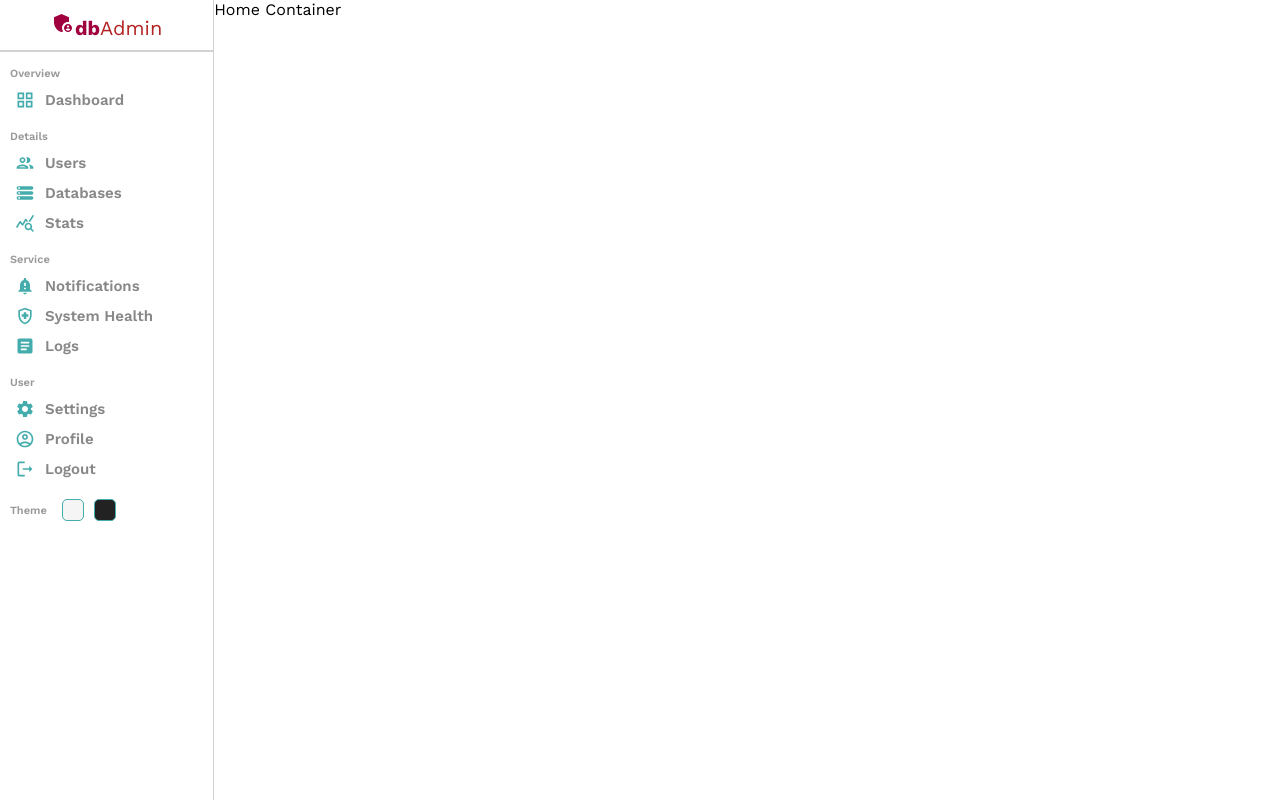
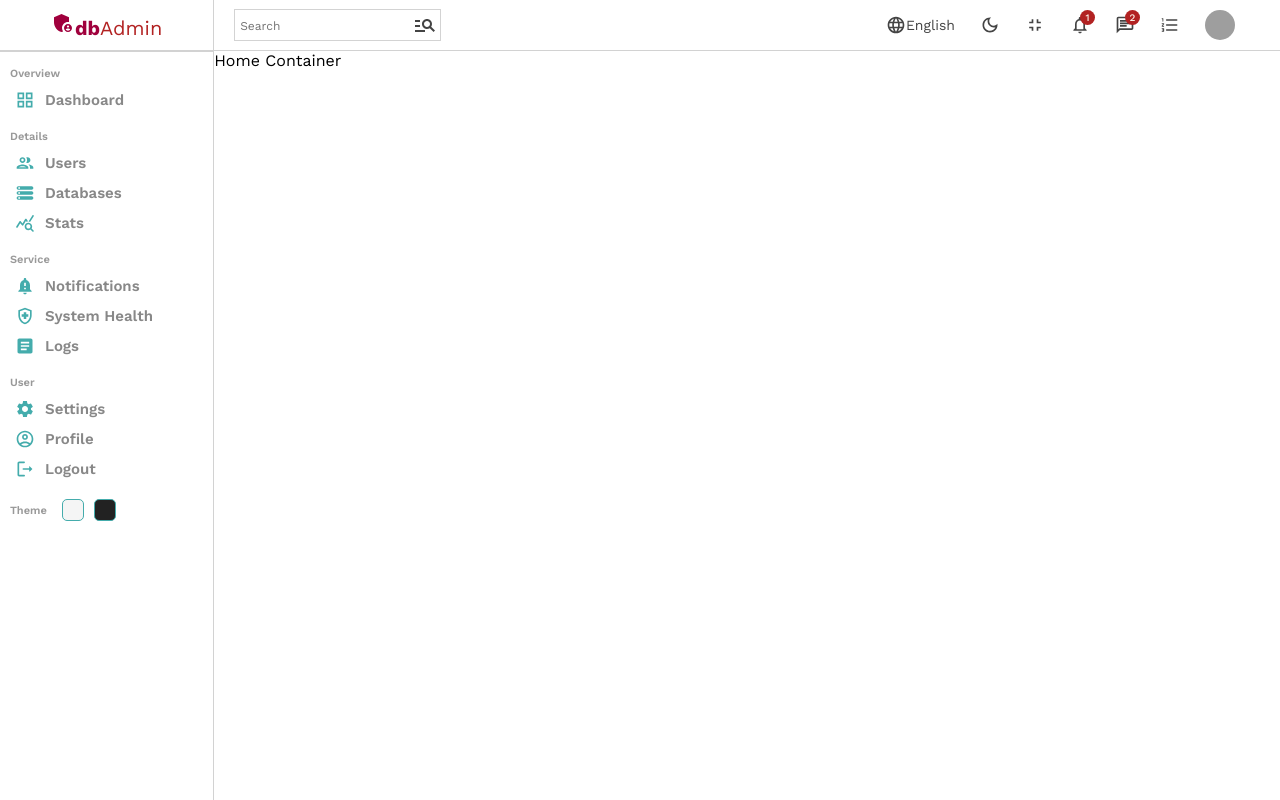
Before and after one commit to AnkurDesai11/adminportal, a React (Create React App) app: page / in a window 1280 px wide. Built offline with nearby package versions, Linux system fonts and the light colour scheme; grey boxes are pictures that could not be loaded.

Commit message:
completed navbar

```diff
--- a/src/components/navbar/Navbar.jsx
+++ b/src/components/navbar/Navbar.jsx
@@ -1,8 +1,50 @@
 import "./navbar.scss"
+import ManageSearchOutlinedIcon from '@mui/icons-material/ManageSearchOutlined';
+import LanguageOutlinedIcon from '@mui/icons-material/LanguageOutlined';
+import DarkModeOutlinedIcon from '@mui/icons-material/DarkModeOutlined';
+import FullscreenExitOutlinedRoundedIcon from '@mui/icons-material/FullscreenExitOutlined';
+import NotificationsNoneOutlinedIcon from '@mui/icons-material/NotificationsNoneOutlined';
+import ChatOutlinedIcon from '@mui/icons-material/ChatOutlined';
+import FormatListNumberedRoundedIcon from '@mui/icons-material/FormatListNumberedRounded';
 
 const Navbar = () => {
     return (
-        <div className="navbar">Navbar</div>
+        <div className="navbar">
+            <div className="wrapper">
+                <div className="search">
+                    <input type="text" placeholder="Search" />
+                    <ManageSearchOutlinedIcon className="icon" />
+                </div>
+                <div className="items">
+                    <div className="item">
+                        <LanguageOutlinedIcon className="icon" />
+                        English
+                    </div>
+                    <div className="item">
+                        <DarkModeOutlinedIcon className="icon" />
+                    </div>
+                    <div className="item">
+                        <FullscreenExitOutlinedRoundedIcon className="icon" />
+                    </div>
+                    <div className="item">
+                        <NotificationsNoneOutlinedIcon className="icon" />
+                        <div className="counter">1</div>
+                    </div>
+                    <div className="item">
+                        <ChatOutlinedIcon className="icon" />
+                        <div className="counter">2</div>
+                    </div>
+                    <div className="item">
+                        <FormatListNumberedRoundedIcon className="icon" />
+                    </div>
+                    <div className="item">
+                        <img src="https://static-cdn.jtvnw.net/jtv_user_pictures/9abb1ef8-fad0-4122-b68b-b04c90ac47ac-profile_image-300x300.png"
+                            alt="" className="avatar"
+                        />
+                    </div>
+                </div>
+            </div>
+        </div>
     )
 }
 
--- a/src/components/navbar/navbar.scss
+++ b/src/components/navbar/navbar.scss
@@ -0,0 +1,74 @@
+.navbar {
+
+    height: 50px;
+    border-bottom: 0.5px solid rgb(210, 210, 210);
+    display: flex;
+    align-items: center;
+    font-size: 14px;
+    color: #444444;
+
+    .wrapper {
+        width: 100%;
+        display: flex;
+        align-items: center;
+        padding: 20px;
+        justify-content: space-between;
+
+        .search {
+            display: flex;
+            align-items: center;
+            border: 0.5px solid lightgray;
+            padding: 3px;
+
+            input {
+                border: none;
+                outline: none;
+                background-color: transparent;
+
+                &::placeholder {
+                    font-size: 12px;
+                }
+            }
+        }
+
+        .items {
+            display: flex;
+            align-items: center;
+
+            .item {
+                display: flex;
+                align-items: center;
+                margin-right: 25px;
+                position: relative;
+
+                .icon {
+                    font-size: 20px;
+                }
+
+                .avatar {
+                    width: 30px;
+                    height: 30px;
+                    border-radius: 50%;
+                }
+
+                .counter {
+                    width: 15px;
+                    height: 15px;
+                    background-color: firebrick;
+                    border-radius: 50%;
+                    color: floralwhite;
+                    display: flex;
+                    align-items: center;
+                    justify-content: center;
+                    font-size: 10px;
+                    font-weight: 500;
+                    position: absolute;
+                    top: -5px;
+                    right: -5px;
+                }
+            }
+        }
+    }
+
+
+}
--- a/src/pages/home/Home.jsx
+++ b/src/pages/home/Home.jsx
@@ -1,4 +1,5 @@
 import React from 'react'
+import Navbar from '../../components/navbar/Navbar'
 import Sidebar from '../../components/sidebar/Sidebar'
 import "./home.scss"
 
@@ -6,7 +7,9 @@ const Home = () => {
     return (
         <div className="home">
             <Sidebar />
-            <div className="homeContainer">Home Container</div>
+            <div className="homeContainer">
+                <Navbar />
+                Home Container</div>
         </div>
     )
 }
```
